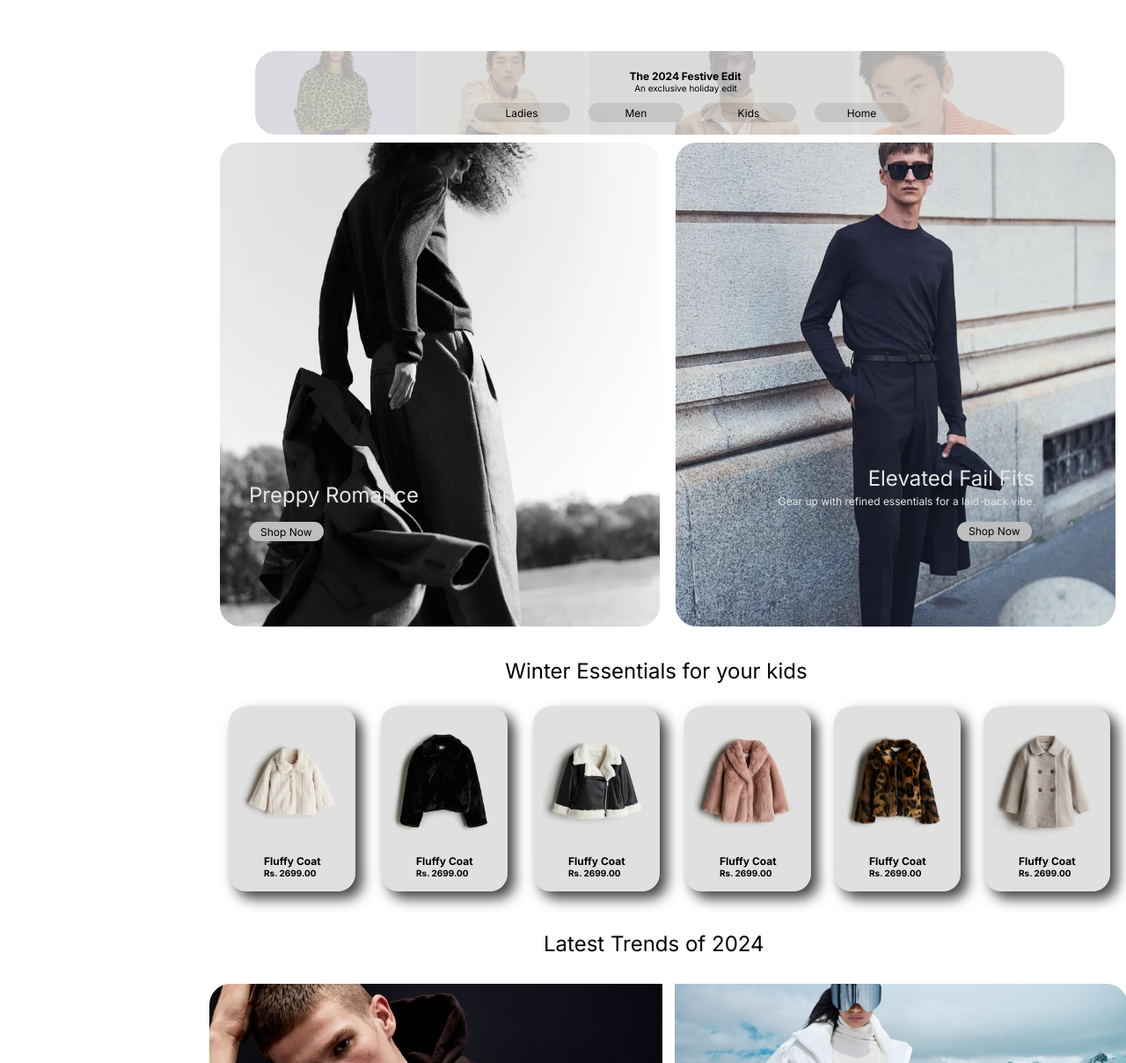
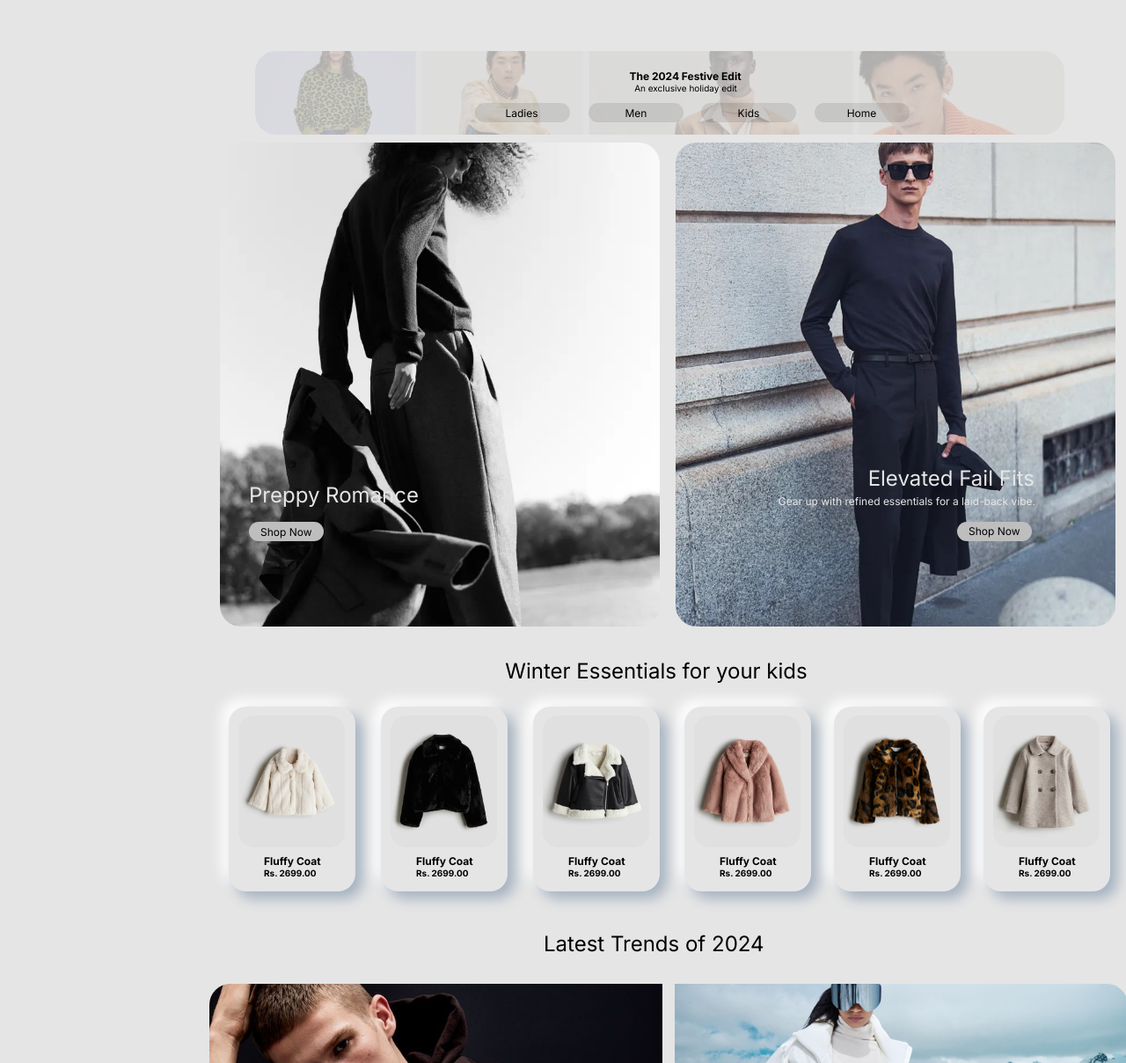
Before and after one commit to Sakshidwivedi017/Innovators, a plain HTML site: page h&m.html in a window 1280 px wide. Shown: the part 92-1300 px from the top of the page at 88% size. Drawn offline with nearby package versions, Linux system fonts and the light colour scheme.

Commit message:
fixed neumorphic buttons

```diff
--- a/h&m.css
+++ b/h&m.css
@@ -1,3 +1,6 @@
+body {
+  background-color: #e5e5e5;
+}
 .redesign-of-h-m-page {
     background-color: #e5e5e5;
     display: flex;
@@ -363,10 +366,10 @@
     position: relative;
     width: 144px;
     height: 210px;
-    background-color: #e0e0e0;
+    background-color: #e5e5e5;
     border-radius: 20px;
     border: none;
-    box-shadow: 8px 8px 15px #403f3f, -8px -8px 15px #ffffff;;
+    box-shadow: 8px 8px 15px #a3b1c0, -8px -8px 15px #ffffff;;
     cursor: pointer;
     transition: all 0.3s ease;
   }
--- a/h&m.html
+++ b/h&m.html
@@ -40,44 +40,44 @@
           <p class="text-wrapper-11">Winter Essentials for your kids</p>
           <div class="group-4">
             <div class="overlap-group-3">
+              <div class="rectangle1"></div>
               <div class="text-wrapper-12">Fluffy Coat</div>
               <div class="text-wrapper-13">Rs. 2699.00</div>
-              <div class="rectangle1"></div>
             </div>
           </div>
           <div class="group-5">
             <div class="overlap-group-3">
+              <div class="rectangle2"></div>
               <div class="text-wrapper-12">Fluffy Coat</div>
               <div class="text-wrapper-13">Rs. 2699.00</div>
-              <div class="rectangle2"></div>
             </div>
           </div>
           <div class="group-6">
             <div class="overlap-group-3">
+              <div class="rectangle3"></div>
               <div class="text-wrapper-12">Fluffy Coat</div>
               <div class="text-wrapper-13">Rs. 2699.00</div>
-              <div class="rectangle3"></div>
             </div>
           </div>
           <div class="group-7">
             <div class="overlap-group-3">
+              <div class="rectangle4"></div>
               <div class="text-wrapper-12">Fluffy Coat</div>
               <div class="text-wrapper-13">Rs. 2699.00</div>
-              <div class="rectangle4"></div>
             </div>
           </div>
           <div class="group-8">
             <div class="overlap-group-3">
+              <div class="rectangle5"></div>
               <div class="text-wrapper-12">Fluffy Coat</div>
               <div class="text-wrapper-13">Rs. 2699.00</div>
-              <div class="rectangle5"></div>
             </div>
           </div>
           <div class="group-XI">
             <div class="overlap-group-3">
+              <div class="rectangle6"></div>
               <div class="text-wrapper-12">Fluffy Coat</div>
               <div class="text-wrapper-13">Rs. 2699.00</div>
-              <div class="rectangle6"></div>
             </div>
           </div>
         </div>
```
